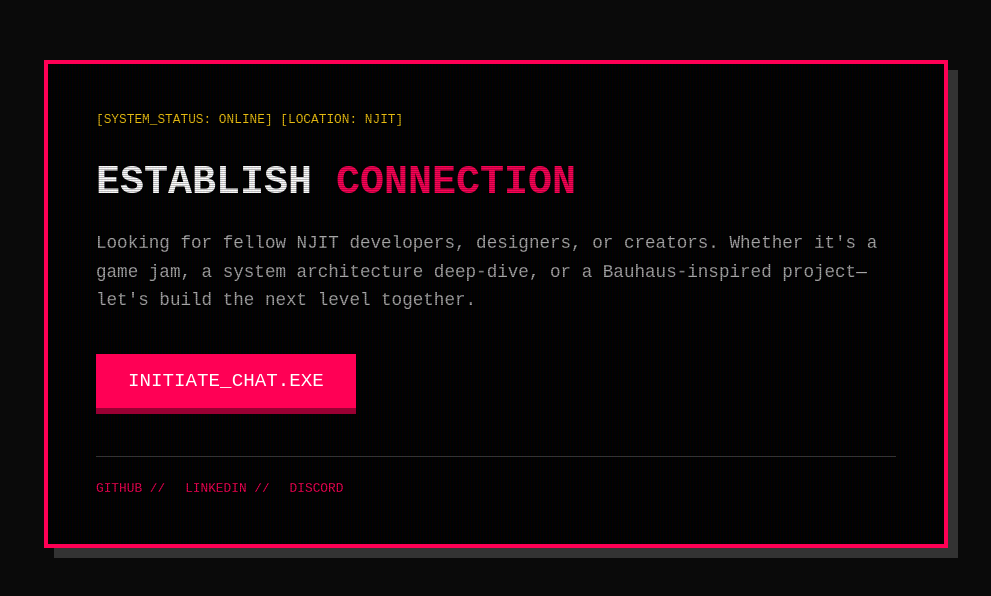
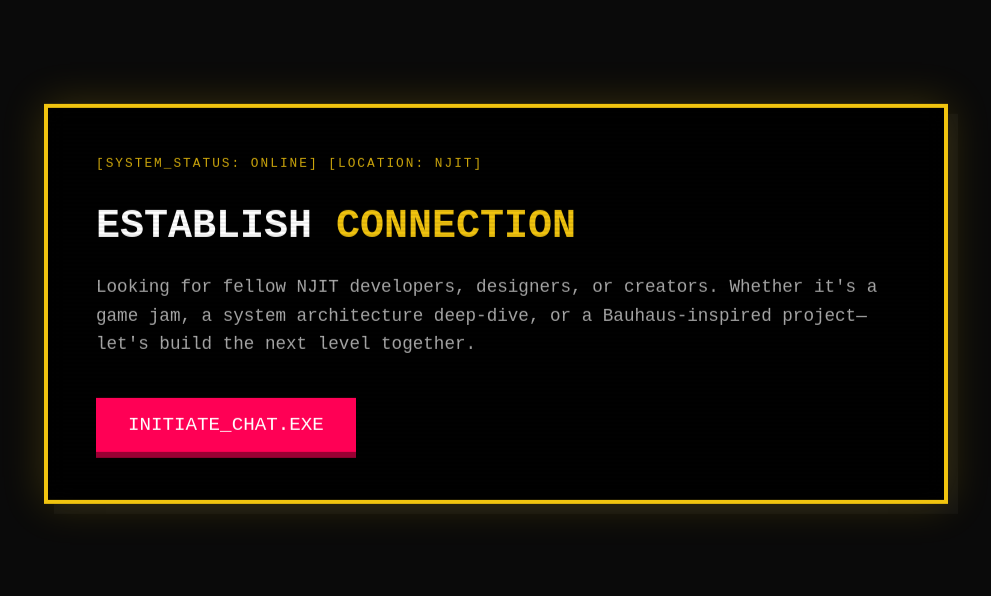
Before and after one commit to apr45/is117-GameDevPortfolio, a React (Vite) app: page / in a window 1280 px wide. Shown: the part 2856-3452 px from the top of the page, without its empty margins (113-1104 px from the left). Built offline with nearby package versions, Linux system fonts and the light colour scheme.

Commit message:
removing social links on CTA section and adding new effects

```diff
--- a/src/components/CTA.tsx
+++ b/src/components/CTA.tsx
@@ -14,7 +14,7 @@
         <span className={styles.statusHeader}>[SYSTEM_STATUS: ONLINE] [LOCATION: NJIT]</span>
 
         <h2 className={styles.mainTitle}>
-          Establish <span style={{color: 'var(--accent-pink)'}}>Connection</span>
+          Establish <span style={{color: 'var(--accent-yellow)'}}>Connection</span>
         </h2>
 
         <p className={styles.description}>
@@ -32,11 +32,7 @@
           INITIATE_CHAT.EXE
         </motion.button>
 
-        <div className={styles.socialLinks}>
-          <a href="#" className={styles.linkItem}>GITHUB //</a>
-          <a href="#" className={styles.linkItem}>LINKEDIN //</a>
-          <a href="#" className={styles.linkItem}>DISCORD</a>
-        </div>
+        {/* Social links removed from here */}
       </motion.div>
     </footer>
   );
--- a/src/styles/CTA.module.css
+++ b/src/styles/CTA.module.css
@@ -3,28 +3,47 @@
   display: flex;
   justify-content: center;
   align-items: center;
-  padding: 100px 0;
+  padding: 120px 0;
+  position: relative;
+  z-index: 10; /* Ensures it sits above background decor */
 }
 
 .terminalBox {
   width: 90%;
   max-width: 800px;
-  background: #000;
-  border: 4px solid var(--accent-pink);
+  background: rgba(0, 0, 0, 0.9); /* Darker, slightly translucent */
+  border: 4px solid var(--accent-yellow);
   padding: 3rem;
   position: relative;
-  box-shadow: 10px 10px 0px #333;
+
+  /* --- NEW EFFECTS --- */
+
+  /* 1. Backdrop Blur: Cuts through the background decor to make text readable */
+  backdrop-filter: blur(12px);
+
+  /* 2. Outer Glow: Creates a 'halo' effect that separates it from the background */
+  box-shadow: 0 0 40px rgba(241, 196, 15, 0.2), 10px 10px 0px #111;
+
+  /* 3. Floating Animation: Constant subtle movement */
+  animation: float 6s ease-in-out infinite;
 }
 
-/* Retro Scanline Effect for the box */
+/* CRT Scanline Overlay with intensified flicker */
 .terminalBox::before {
   content: " ";
   position: absolute;
   top: 0; left: 0; bottom: 0; right: 0;
-  background: linear-gradient(rgba(18, 16, 16, 0) 50%, rgba(0, 0, 0, 0.25) 50%),
-              linear-gradient(90deg, rgba(255, 0, 0, 0.06), rgba(0, 255, 0, 0.02), rgba(0, 0, 255, 0.06));
-  background-size: 100% 2px, 3px 100%;
+  background: linear-gradient(rgba(18, 16, 16, 0) 50%, rgba(0, 0, 0, 0.25) 50%);
+  background-size: 100% 4px;
   pointer-events: none;
+  opacity: 0.3;
+}
+
+/* Floating animation keyframes */
+@keyframes float {
+  0% { transform: translateY(0px); }
+  50% { transform: translateY(-15px); }
+  100% { transform: translateY(0px); }
 }
 
 .statusHeader {
@@ -32,8 +51,16 @@
   font-size: 0.8rem;
   margin-bottom: 1rem;
   display: block;
+  letter-spacing: 2px;
+  /* Pulsing effect for the status indicator */
+  animation: pulse 2s infinite;
 }
 
+@keyframes pulse {
+  0% { opacity: 1; }
+  50% { opacity: 0.5; }
+  100% { opacity: 1; }
+}
 .mainTitle {
   font-size: 2.5rem;
   color: #fff;
@@ -72,21 +99,3 @@
   color: #000;
   box-shadow: 0 6px 0 #b7950b;
 }
-
-.socialLinks {
-  margin-top: 3rem;
-  display: flex;
-  gap: 20px;
-  border-top: 1px solid #333;
-  padding-top: 1.5rem;
-}
-
-.linkItem {
-  color: var(--accent-pink);
-  text-decoration: none;
-  font-size: 0.8rem;
-}
-
-.linkItem:hover {
-  text-decoration: underline;
-}
```
